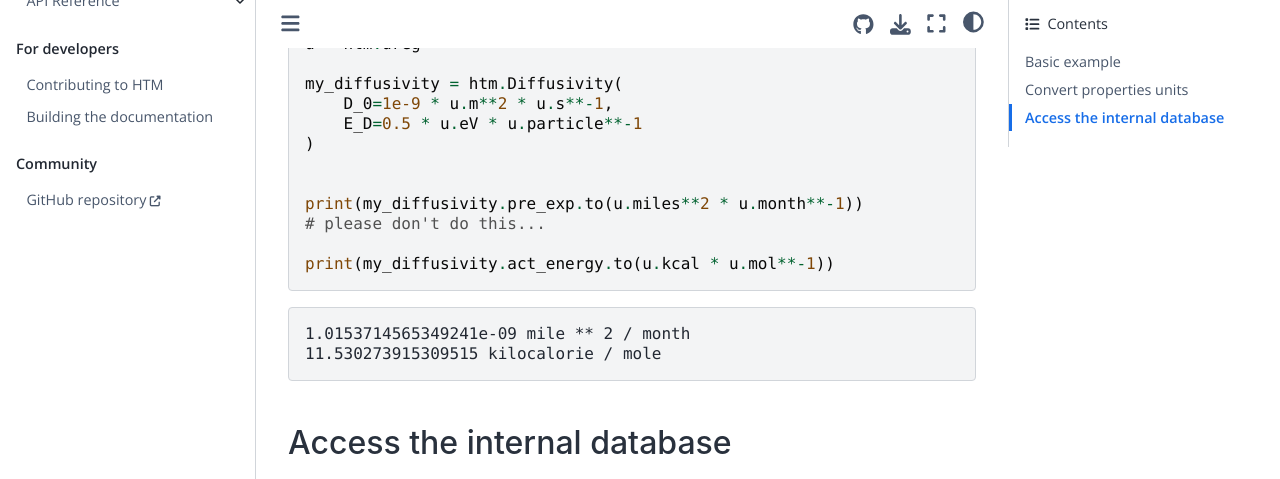
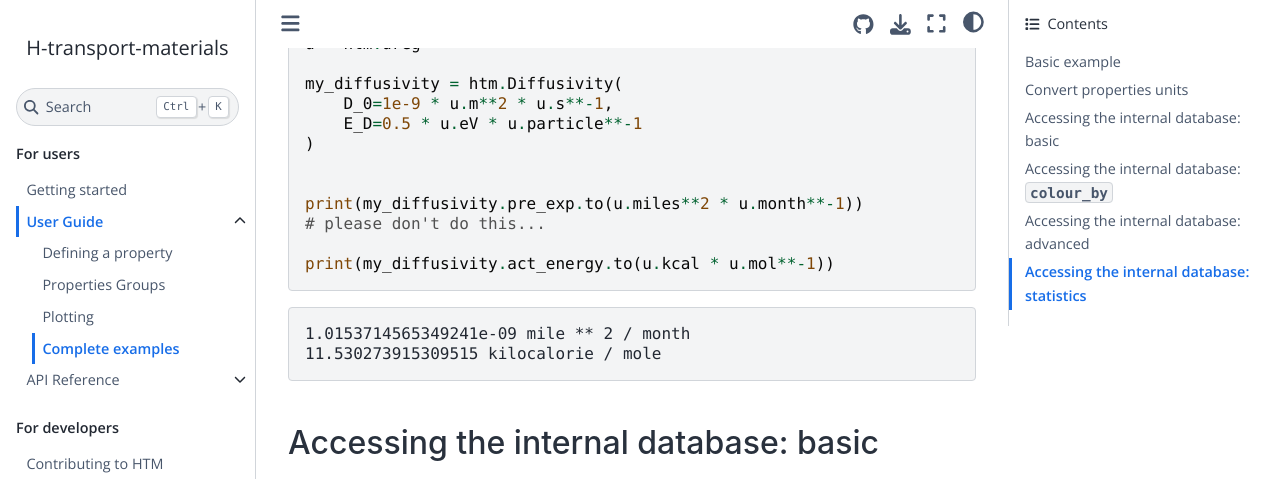
Before and after one commit to RemDelaporteMathurin/h-transport-materials, a Sphinx documentation site: the page built from docs/user/examples.rst, in a window 1280 px wide and 1400 px high, scrolled down 436 px. Shown: the top 479 px of the window. Built offline with Sphinx 7.4.7 and the Sphinx Book theme 1.1.4, drawn with Linux system fonts in a browser that asks for light colours; some of the changed text lies outside the part shown; grey boxes are pictures that could not be loaded.

Commit message:
added headings

```diff
--- a/docs/user/examples.rst
+++ b/docs/user/examples.rst
@@ -59,8 +59,8 @@ Convert properties units
     1.0153714565349241e-09 mile ** 2 / month
     11.530273915309515 kilocalorie / mole
 
-Access the internal database
-----------------------------
+Accessing the internal database: basic
+--------------------------------------
 
 .. plot::
    :include-source: true
@@ -75,6 +75,9 @@ Access the internal database
     plt.legend()
     plt.yscale("log")
     plt.show()
+
+Accessing the internal database: ``colour_by``
+---------------------------------------------
 
 .. plot::
    :include-source: true
@@ -98,6 +101,9 @@ Access the internal database
     plt.yscale("log")
     plt.show()
 
+
+Accessing the internal database: advanced
+-----------------------------------------
 
 .. plot::
    :include-source: true
@@ -134,6 +140,10 @@ Access the internal database
     plt.legend(custom_lines, [mat.name for mat in materials])
     plt.xlabel(f"Inverse temperature ({axs[-1].xaxis.get_units():~P})")
     plt.show()
+
+
+Accessing the internal database: statistics
+-------------------------------------------
 
 .. plot::
    :include-source: true
```
